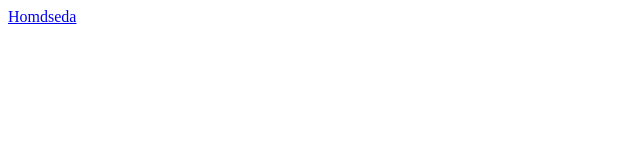
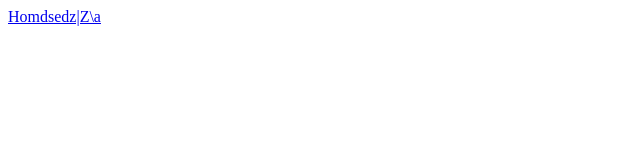
Before and after one commit to furqan305/practice, a plain HTML site: page index.html in a window 1280 px wide. Shown: the full height of the page, 0-640 px from the left. Drawn offline with Linux system fonts and the light colour scheme.

Commit message:
new changes

```diff
--- a/index.html
+++ b/index.html
@@ -11,7 +11,7 @@
 <body>
     <div>
         <nav>
-            <a href="#">Homdseda</a>
+            <a href="#">Homdsedz|Z\a</a>
         </nav>
     </div>
 
```
